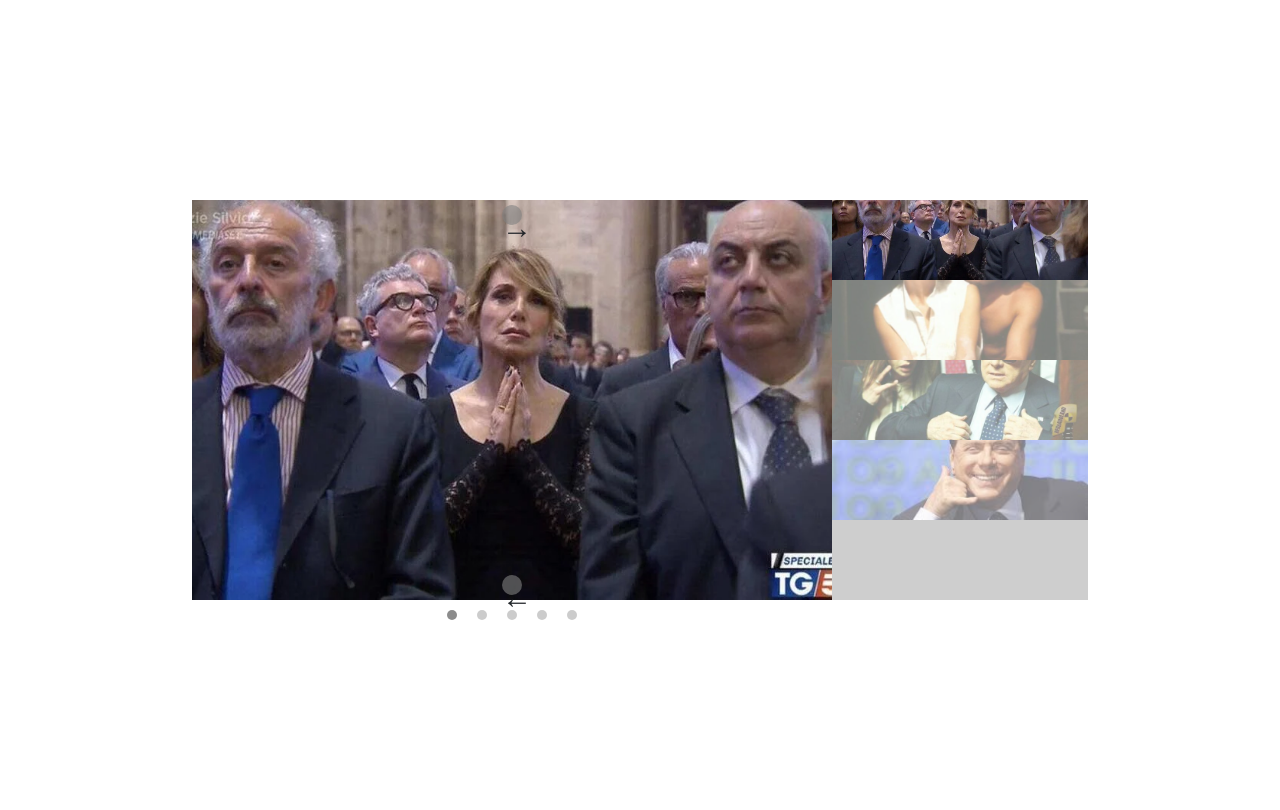
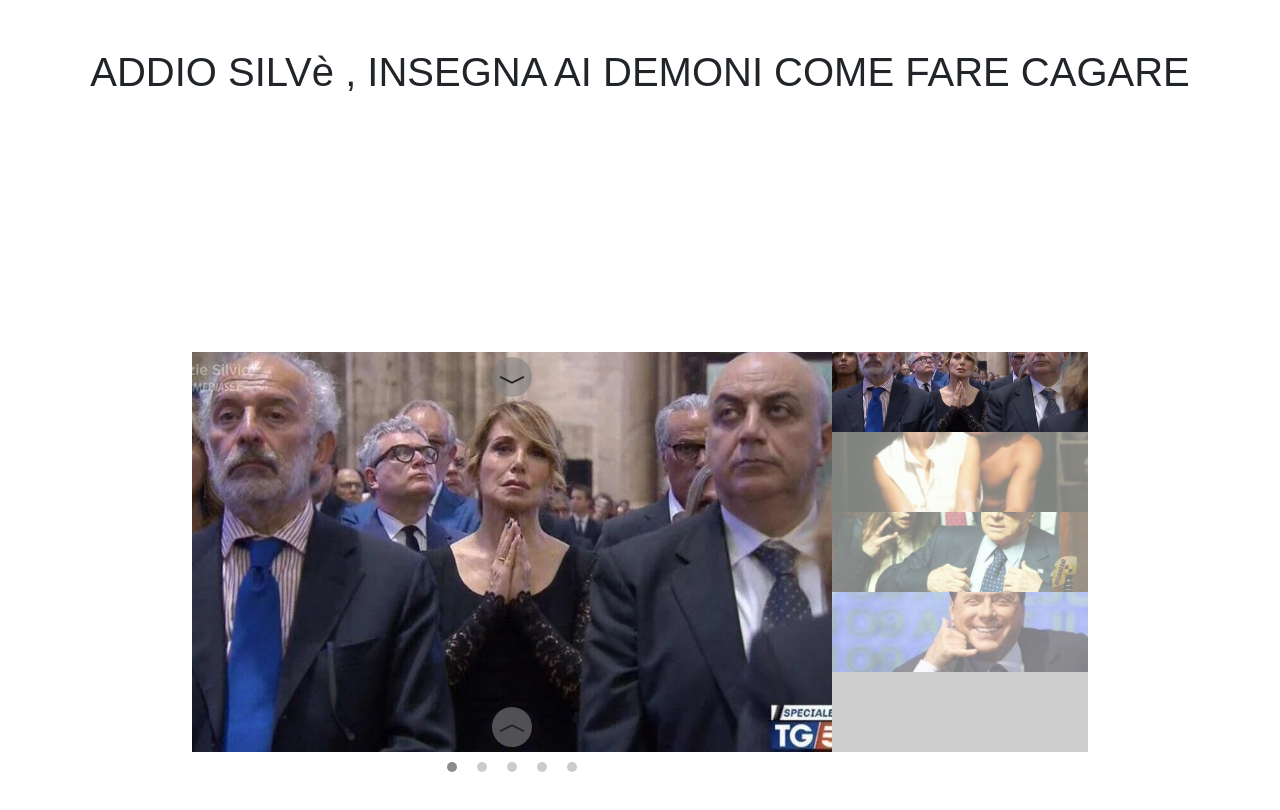
Before and after one commit to SimonaCaruso87/js-array-carousel, a plain HTML site: page index.html in a window 1280 px wide. Drawn offline with nearby package versions, Linux system fonts and the light colour scheme; grey boxes are pictures that could not be loaded.

Commit message:
sistemazione button

```diff
--- a/index.html
+++ b/index.html
@@ -19,6 +19,7 @@
 <body>
 
     <header>
+        <h1 class="text-center p-5">ADDIO SILVè , INSEGNA AI DEMONI COME FARE CAGARE</h1>
         <div class="container">
             <div class="slider">
                 <div class="item-slider">
@@ -27,10 +28,10 @@
                     </div> -->
                 </div>
                 <div class="arrow prev">
-                    &larr;
+                    <i class="bi bi-chevron-compact-up"></i>
                 </div>
                 <div class="arrow next">
-                    &rarr;
+                    <i class="bi bi-chevron-compact-down"></i>
                 </div>
                 <div class="circles-container">
                     <div class="circle"></div>
--- a/style.css
+++ b/style.css
@@ -80,8 +80,8 @@ body{
 
 .arrow {
     position: absolute;
-    width: 20px;
-    height: 20px;
+    width: 40px;
+    height: 40px;
     background-color: rgb(128, 128, 128, 0.6);
     border-radius: 50%;
     font-weight: 800;
```
